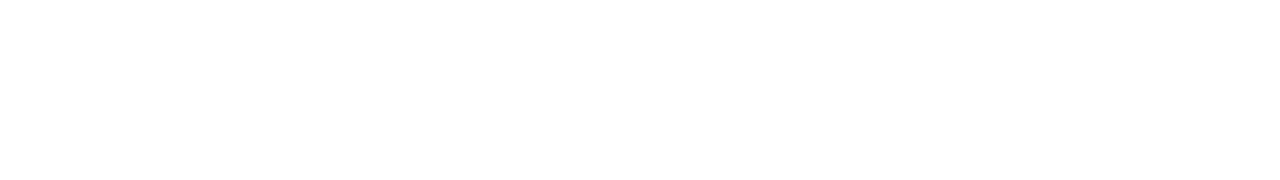
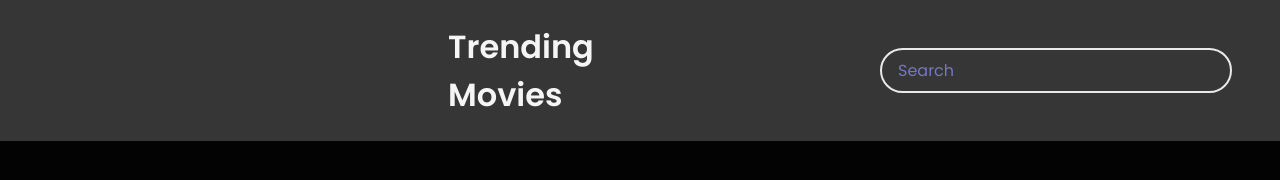
Before and after one commit to kiprutobarno/tmdb-movie-app, a plain HTML site: page index.html in a window 1280 px wide. Drawn offline with Linux system fonts and the light colour scheme.

Commit message:
chore(component): Search Component

```diff
--- a/index.html
+++ b/index.html
@@ -8,5 +8,13 @@
     <link rel="stylesheet" href="style.css" />
     <script src="main.js" defer></script>
   </head>
-  <body></body>
+  <body>
+    <header>
+      <h1>Trending Movies</h1>
+      <form action="" id="form">
+        <input type="text" id="search" class="search" placeholder="Search">
+      </form>
+    </header>
+    <div id="content"></div>
+  </body>
 </html>
--- a/style.css
+++ b/style.css
@@ -0,0 +1,42 @@
+@import url("https://fonts.googleapis.com/css2?family=Poppins:wght@400;600&family=Roboto:wght@100;300;400;500;700;900&display=swap");
+* {
+  margin: 0;
+  padding: 0;
+  font-family: "Poppins", sans-serif;
+  box-sizing: border-box;
+}
+
+body {
+  background-color: #030303;
+}
+
+header {
+  background-color: #363636;
+  display: flex;
+}
+
+h1 {
+  color: whitesmoke;
+  align-self: center;
+  margin-left: 28rem;
+}
+
+.search {
+  margin: 3rem;
+  margin-left: 12rem;
+  padding: 0.5rem 1rem;
+  background-color: transparent;
+  border: 0.125rem solid #e9e9ec;
+  border-radius: 3.125rem;
+  color: #fff;
+  font-size: 1rem;
+}
+
+.search::placeholder {
+  color: #7378c5;
+}
+
+.search:focus {
+  background-color: #050505;
+  outline: none;
+}
```
